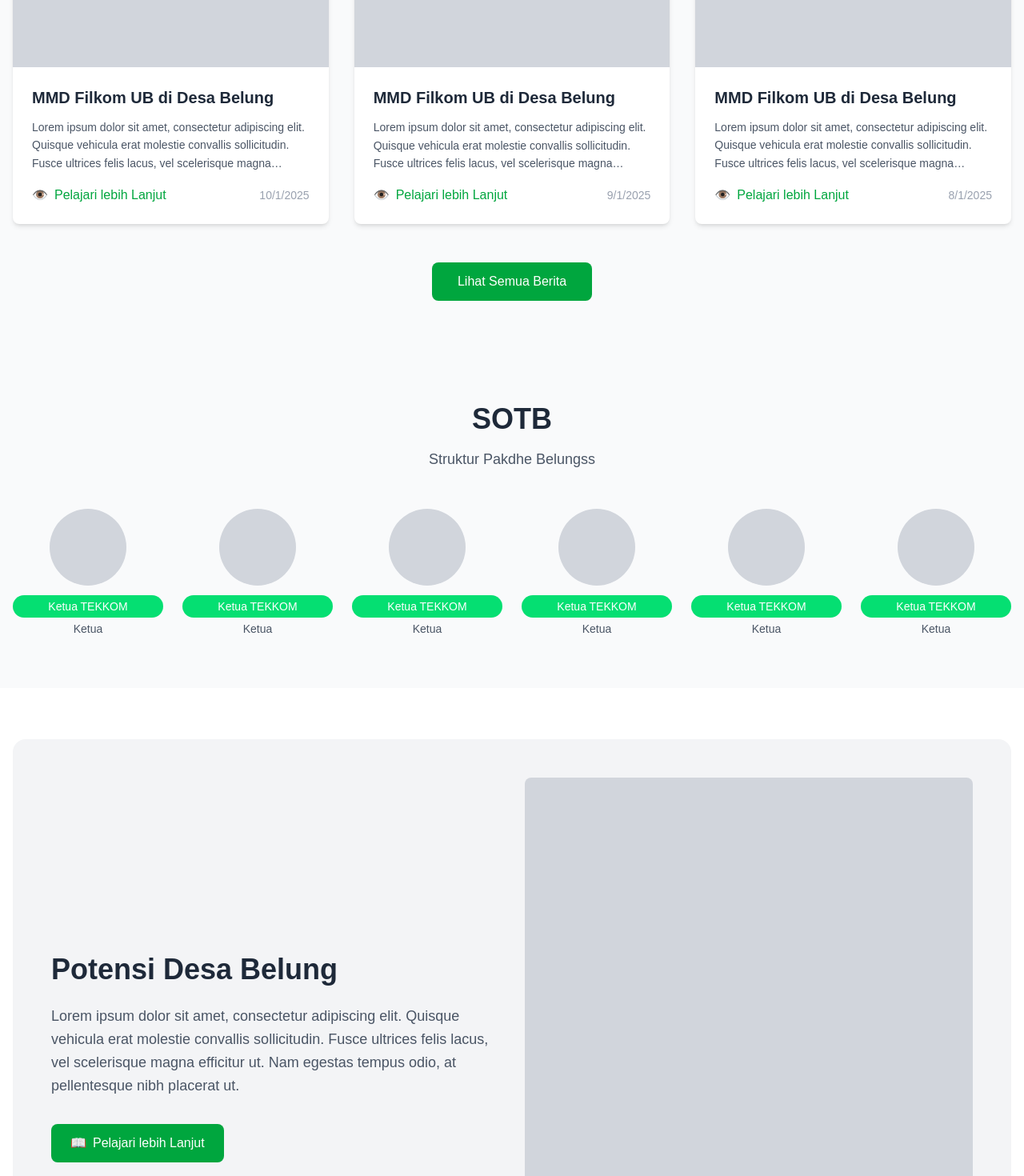
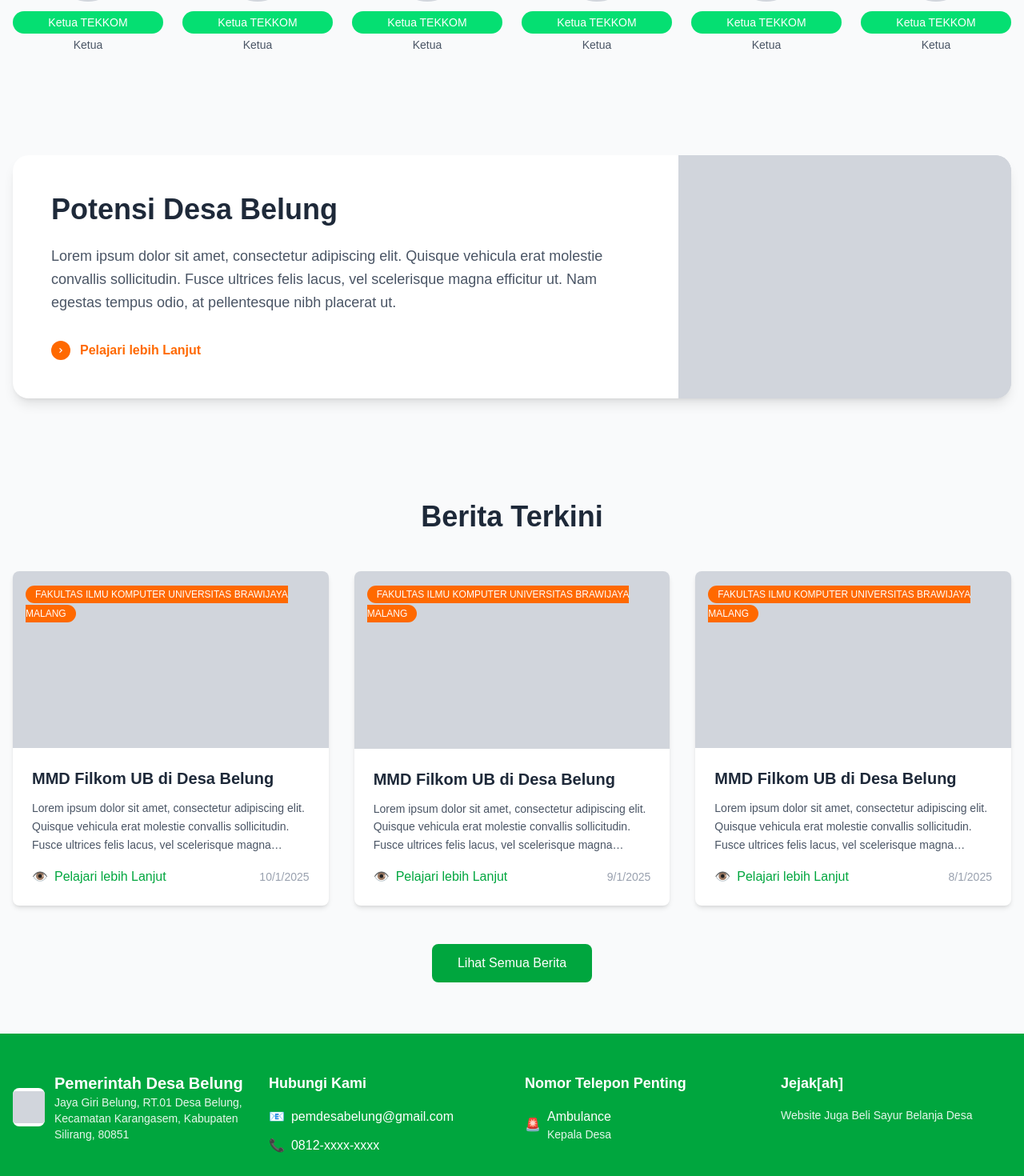
Before and after one commit to AgungAryansyah/website-desa-belung, a Next.js app: page / in a window 1280 px wide. Shown: the part 2120-3590 px from the top of the page at 80% size. Built offline with nearby package versions, Linux system fonts and the light colour scheme.

Commit message:
fix: fix potential section size and rearange the landing page

```diff
--- a/src/app/(pages)/landing/PotentialSection.js
+++ b/src/app/(pages)/landing/PotentialSection.js
@@ -1,12 +1,13 @@
 const PotentialSection = () => {
   return (
-    <section className="py-16 bg-white">
+    <section className="py-16 bg-gray-50">
       <div className="container mx-auto px-4">
-        <div className="bg-gray-100 rounded-2xl p-8 lg:p-12">
-          <div className="grid grid-cols-1 lg:grid-cols-2 gap-8 items-center">
+        <div className="bg-white rounded-[20px] shadow-lg overflow-hidden">
+          <div className="flex flex-col lg:flex-row">
             {/* Left Content - Text */}
+            <div className="lg:w-2/3 p-8 lg:p-12 flex items-center">
               <div>
-              <h2 className="text-4xl font-bold text-gray-800 mb-6">
+                <h2 className="text-3xl lg:text-4xl font-bold text-gray-800 mb-6">
                   Potensi Desa Belung
                 </h2>
                 <p className="text-gray-600 text-lg leading-relaxed mb-8">
@@ -16,19 +17,27 @@ const PotentialSection = () => {
                   egestas tempus odio, at pellentesque nibh placerat ut.
                 </p>
 
+                <div className="flex items-center">
+                  <div className="w-6 h-6 bg-orange-500 rounded-full flex items-center justify-center mr-3">
+                    <svg className="w-3 h-3 text-white" fill="currentColor" viewBox="0 0 20 20">
+                      <path fillRule="evenodd" d="M7.293 14.707a1 1 0 010-1.414L10.586 10 7.293 6.707a1 1 0 011.414-1.414l4 4a1 1 0 010 1.414l-4 4a1 1 0 01-1.414 0z" clipRule="evenodd" />
+                    </svg>
+                  </div>
                   <a
-                href="#"
-                className="inline-flex items-center bg-green-600 text-white px-6 py-3 rounded-lg hover:bg-green-700 transition-colors"
+                    href="/potensi"
+                    className="text-orange-500 font-semibold hover:text-orange-600 transition-colors"
                   >
-                <span className="mr-2">📖</span>
                     Pelajari lebih Lanjut
                   </a>
                 </div>
+              </div>
+            </div>
 
             {/* Right Content - Image */}
-            <div className="relative">
-              <div className="aspect-[4/5] relative rounded-lg overflow-hidden">
-                <div className="w-full h-full bg-gray-300"></div>
+            <div className="lg:w-1/3">
+              <div className="h-64 lg:h-full bg-gray-300 relative">
+                {/* Placeholder for potential image */}
+                <div className="absolute inset-0 bg-gray-300"></div>
               </div>
             </div>
           </div>
--- a/src/app/page.js
+++ b/src/app/page.js
@@ -15,9 +15,9 @@ export default function Home() {
         <Hero />
         <ExploreSection />
         <HistoryPreviewSection />
-        <NewsSection />
         <SOTBSection />
         <PotentialSection />
+        <NewsSection />
       </main>
       <Footer />
     </div>
```
Lines whose indentation alone changed are shown as unchanged.
